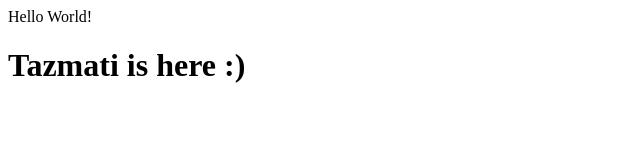
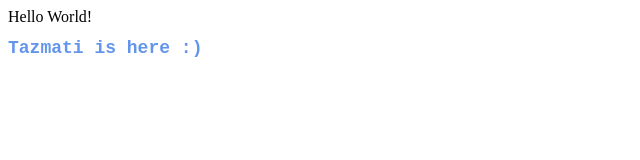
Before and after one commit to yogawithmatias/temp1, a plain HTML site: page index.html in a window 1280 px wide. Shown: the whole page, without its empty margins (0-640 px from the left). Drawn offline with Linux system fonts and the light colour scheme.

Commit message:
first commit after creation. added a folder 'css' with 'styles.css' in it.

```diff
--- /dev/null
+++ b/css/styles.css
@@ -0,0 +1,5 @@
+h1{
+    font-family: 'Courier New', Courier, monospace;
+    font-size: large;
+    color: cornflowerblue;
+}
--- a/index.html
+++ b/index.html
@@ -3,6 +3,7 @@
 <head>
     <meta charset="UTF-8">
     <meta name="viewport" content="width=device-width, initial-scale=1.0">
+    <link rel="stylesheet" href="./css/styles.css">
     <title>Document</title>
 </head>
 <body>
```
